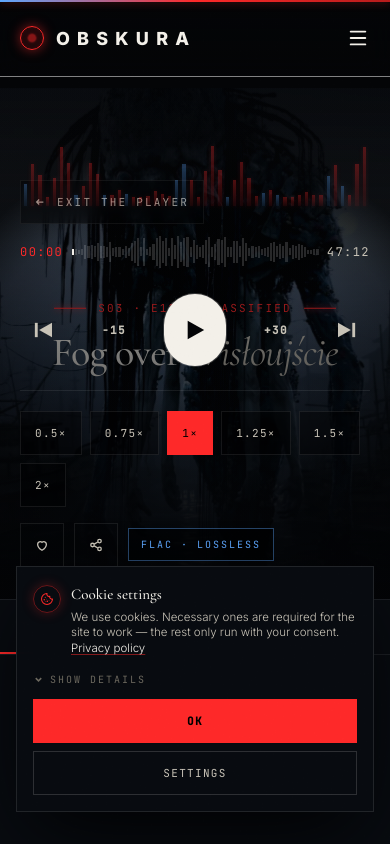
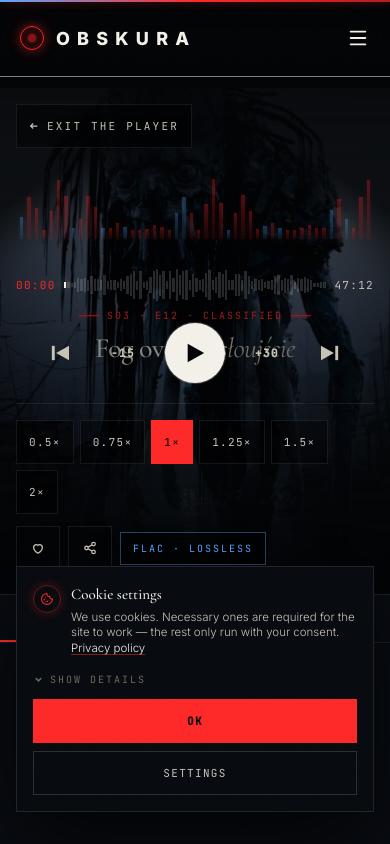
Before and after one commit to Krystiantechni/Obskura, a React (Vite) app: page /player in a window 390 px wide. Shown: the top 844 px of the page. Built offline with nearby package versions, Linux system fonts and the light colour scheme.

Commit message:
mobile-first: Player — topbar top-0, stage/typo fluid, taby min-h-44, kontrolki progresywne

```diff
--- a/src/pages/Player.jsx
+++ b/src/pages/Player.jsx
@@ -129,7 +129,7 @@ export default function Player() {
   return (
     <div className="grid min-h-screen grid-cols-1 bg-bg-0 pt-[88px] lg:grid-cols-[1fr_460px] lg:pt-0">
       {/* STAGE */}
-      <div className="relative min-h-[60vh] overflow-hidden bg-bg-1 lg:min-h-screen">
+      <div className="relative min-h-[56vh] overflow-hidden bg-bg-1 sm:min-h-[64vh] lg:min-h-screen">
         {/* bg */}
         <div className="absolute inset-0">
           <img
@@ -148,10 +148,10 @@ export default function Player() {
         </div>
 
         {/* topbar */}
-        <div className="absolute inset-x-0 top-[72px] z-10 flex items-center justify-between px-5 py-5 lg:top-0 lg:px-10 lg:py-7">
+        <div className="absolute inset-x-0 top-0 z-10 flex items-center justify-between px-4 py-4 sm:px-5 sm:py-5 lg:px-10 lg:py-7">
           <Link
             to="/episode/12"
-            className="inline-flex min-h-[44px] items-center gap-3 border border-line bg-black/40 px-3.5 py-2.5 font-mono text-[11px] uppercase tracking-mono text-ink-1 backdrop-blur transition-colors hover:border-red hover:text-ink-0"
+            className="inline-flex min-h-[44px] items-center gap-2 border border-line bg-black/40 px-3 py-2.5 font-mono text-[11px] uppercase tracking-mono text-ink-1 backdrop-blur transition-colors hover:border-red hover:text-ink-0 sm:gap-3 sm:px-3.5"
           >
             <span className="rotate-180">
               <Arrow size={10} />
@@ -167,16 +167,16 @@ export default function Player() {
         </div>
 
         {/* center */}
-        <div className="absolute left-1/2 top-1/2 z-[5] w-full -translate-x-1/2 -translate-y-1/2 px-5 text-center lg:px-10">
-          <div className="mb-4 flex items-center justify-center gap-3 font-mono text-[11px] uppercase tracking-mono text-red before:h-px before:w-8 before:bg-red before:shadow-[0_0_6px_#ff2a2a] before:content-[''] after:h-px after:w-8 after:bg-red after:shadow-[0_0_6px_#ff2a2a] after:content-['']">
+        <div className="absolute left-1/2 top-1/2 z-[5] w-full -translate-x-1/2 -translate-y-1/2 px-4 text-center sm:px-5 lg:px-10">
+          <div className="mb-3 flex items-center justify-center gap-2 font-mono text-[10px] uppercase tracking-mono text-red before:h-px before:w-5 before:bg-red before:shadow-[0_0_6px_#ff2a2a] before:content-[''] after:h-px after:w-5 after:bg-red after:shadow-[0_0_6px_#ff2a2a] after:content-[''] sm:mb-4 sm:gap-3 sm:text-[11px] sm:before:w-8 sm:after:w-8">
             {t("player.ep_num", "Sezon 03 · Odcinek 12 · Finał")}
           </div>
-          <h1 className="mb-4 font-serif text-[clamp(40px,5vw,80px)] font-medium leading-[0.95] tracking-[-0.02em]">
+          <h1 className="mb-3 font-serif text-[clamp(28px,6vw,80px)] font-medium leading-[0.95] tracking-[-0.02em] sm:mb-4 sm:text-[clamp(36px,5vw,80px)]">
             {t("playerpage.title_p1", "Mgła nad")} <em className="italic text-ink-1">{t("playerpage.title_em", "Wisłoujściem")}</em>
           </h1>
           {currentCh && (
-            <div className="mt-8 font-serif text-[22px] italic text-ink-1">
-              <span className="mr-3 font-mono text-[11px] not-italic uppercase tracking-mono text-red">
+            <div className="mt-4 font-serif text-[16px] italic text-ink-1 sm:mt-8 sm:text-[22px]">
+              <span className="mr-2 font-mono text-[10px] not-italic uppercase tracking-mono text-red sm:mr-3 sm:text-[11px]">
                 {`// CHAPTER ${String(currentCh.n).padStart(2, "0")} ·`}
               </span>
               {t(`playerpage.${currentCh.key}`, currentCh.t)}
@@ -185,18 +185,18 @@ export default function Player() {
         </div>
 
         {/* bottom */}
-        <div className="absolute inset-x-0 bottom-0 z-10 bg-[linear-gradient(0deg,rgba(5,6,8,0.92),transparent)] px-5 pb-8 pt-20 lg:px-10 lg:pb-10">
+        <div className="absolute inset-x-0 bottom-0 z-10 bg-[linear-gradient(0deg,rgba(5,6,8,0.92),transparent)] px-4 pb-6 pt-16 sm:px-5 sm:pb-8 sm:pt-20 lg:px-10 lg:pb-10">
           <Visualizer playing={playing} frame={frame} />
 
-          <div className="mb-6 flex items-center gap-2 sm:gap-4">
-            <span className="min-w-[44px] font-mono text-[12px] tracking-ui text-red sm:min-w-[56px] sm:text-[13px]">{fmt(seconds)}</span>
+          <div className="mb-5 flex items-center gap-2 sm:mb-6 sm:gap-4">
+            <span className="min-w-[40px] font-mono text-[11px] tracking-ui text-red sm:min-w-[44px] sm:text-[12px] lg:min-w-[56px] lg:text-[13px]">{fmt(seconds)}</span>
             <WaveformBar progress={progress} onSeek={(p) => seek(p)} className="min-w-0 flex-1" />
-            <span className="min-w-[44px] text-right font-mono text-[12px] tracking-ui text-ink-1 sm:min-w-[56px] sm:text-[13px]">
+            <span className="min-w-[40px] text-right font-mono text-[11px] tracking-ui text-ink-1 sm:min-w-[44px] sm:text-[12px] lg:min-w-[56px] lg:text-[13px]">
               {fmt(Math.max(0, total - seconds))}
             </span>
           </div>
 
-          <div className="flex items-center justify-center gap-7">
+          <div className="flex items-center justify-center gap-5 sm:gap-7">
             <button
               type="button"
               aria-label={t("playerpage.prev_chapter", "Poprzedni rozdział")}
@@ -220,7 +220,7 @@ export default function Player() {
               type="button"
               aria-label={playing ? t("playerpage.pause", "Pauza") : t("playerpage.play", "Odtwórz")}
               onClick={() => toggle()}
-              className="grid h-[72px] w-[72px] place-items-center rounded-full bg-ink-0 text-bg-0 shadow-[0_0_0_1px_rgba(255,255,255,0.2)] transition-all hover:scale-105 hover:bg-red hover:text-white hover:shadow-[0_0_0_1px_rgba(255,42,42,0.4),0_0_32px_rgba(255,42,42,0.4)]"
+              className="grid h-[60px] w-[60px] place-items-center rounded-full bg-ink-0 text-bg-0 shadow-[0_0_0_1px_rgba(255,255,255,0.2)] transition-all hover:scale-105 hover:bg-red hover:text-white hover:shadow-[0_0_0_1px_rgba(255,42,42,0.4),0_0_32px_rgba(255,42,42,0.4)] sm:h-[72px] sm:w-[72px]"
             >
               {playing ? <Pause size={22} /> : <Play size={22} />}
             </button>
@@ -245,14 +245,14 @@ export default function Player() {
             </button>
           </div>
 
-          <div className="mt-6 flex flex-wrap items-center justify-between gap-4 border-t border-line pt-5">
-            <div className="flex flex-wrap gap-2">
+          <div className="mt-5 flex flex-wrap items-center justify-between gap-3 border-t border-line pt-4 sm:mt-6 sm:gap-4 sm:pt-5">
+            <div className="flex flex-wrap gap-1.5 sm:gap-2">
               {SPEEDS.map((s) => (
                 <button
                   key={s}
                   type="button"
                   onClick={() => setSpeed(s)}
-                  className={`inline-flex min-h-[44px] items-center border px-3.5 py-2 font-mono text-[11px] tracking-ui transition-colors ${
+                  className={`inline-flex min-h-[44px] items-center border px-3 py-2 font-mono text-[11px] tracking-ui transition-colors sm:px-3.5 ${
                     speed === s ? "border-red bg-red text-black" : "border-line bg-black/40 text-ink-1 hover:border-red hover:text-red"
                   }`}
                 >
@@ -260,7 +260,7 @@ export default function Player() {
                 </button>
               ))}
             </div>
-            <div className="flex items-center gap-2.5">
+            <div className="flex items-center gap-2 sm:gap-2.5">
               <button type="button" aria-label={t("playerpage.save", "Zapisz")} className="grid h-11 w-11 place-items-center border border-line text-ink-1 transition-colors hover:border-red hover:text-red">
                 <Heart />
               </button>
@@ -283,7 +283,7 @@ export default function Player() {
               key={tb.id}
               type="button"
               onClick={() => setTab(tb.id)}
-              className={`flex-1 border-b-2 px-4 py-[18px] font-mono text-[11px] uppercase tracking-mono transition-colors ${
+              className={`flex-1 min-h-[44px] border-b-2 px-3 py-[14px] font-mono text-[11px] uppercase tracking-mono transition-colors sm:px-4 sm:py-[18px] ${
                 tab === tb.id ? "border-red text-red" : "border-transparent text-ink-2 hover:text-ink-0"
               }`}
             >
@@ -292,7 +292,7 @@ export default function Player() {
           ))}
         </div>
 
-        <div ref={panelRef} className="flex-1 overflow-y-auto px-6 py-7 lg:px-8">
+        <div ref={panelRef} className="flex-1 overflow-y-auto px-4 py-5 sm:px-6 sm:py-7 lg:px-8">
           {tab === "transcript" && TRANSCRIPT.length === 0 && (
             <div className="border border-dashed border-line bg-black/20 px-6 py-12 text-center">
               <p className="font-mono text-[10px] uppercase tracking-mono text-ink-3">
```
